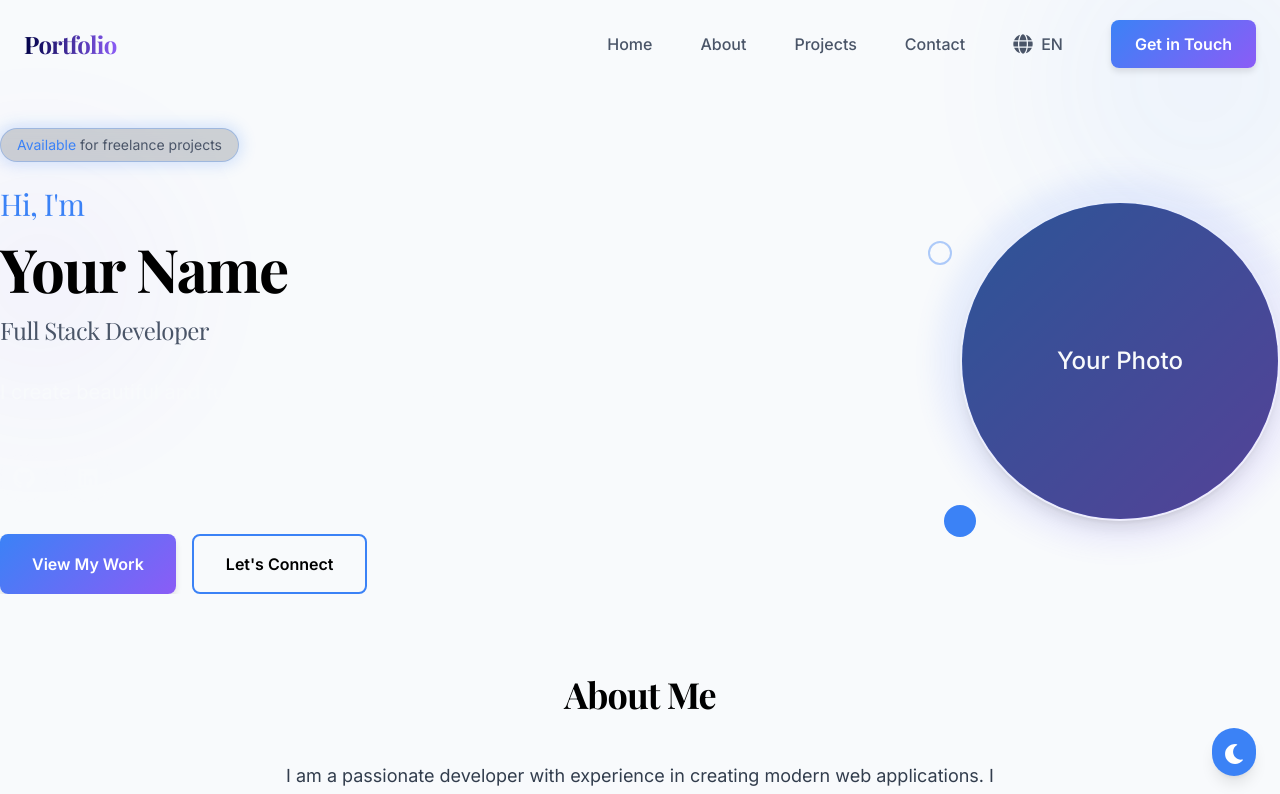
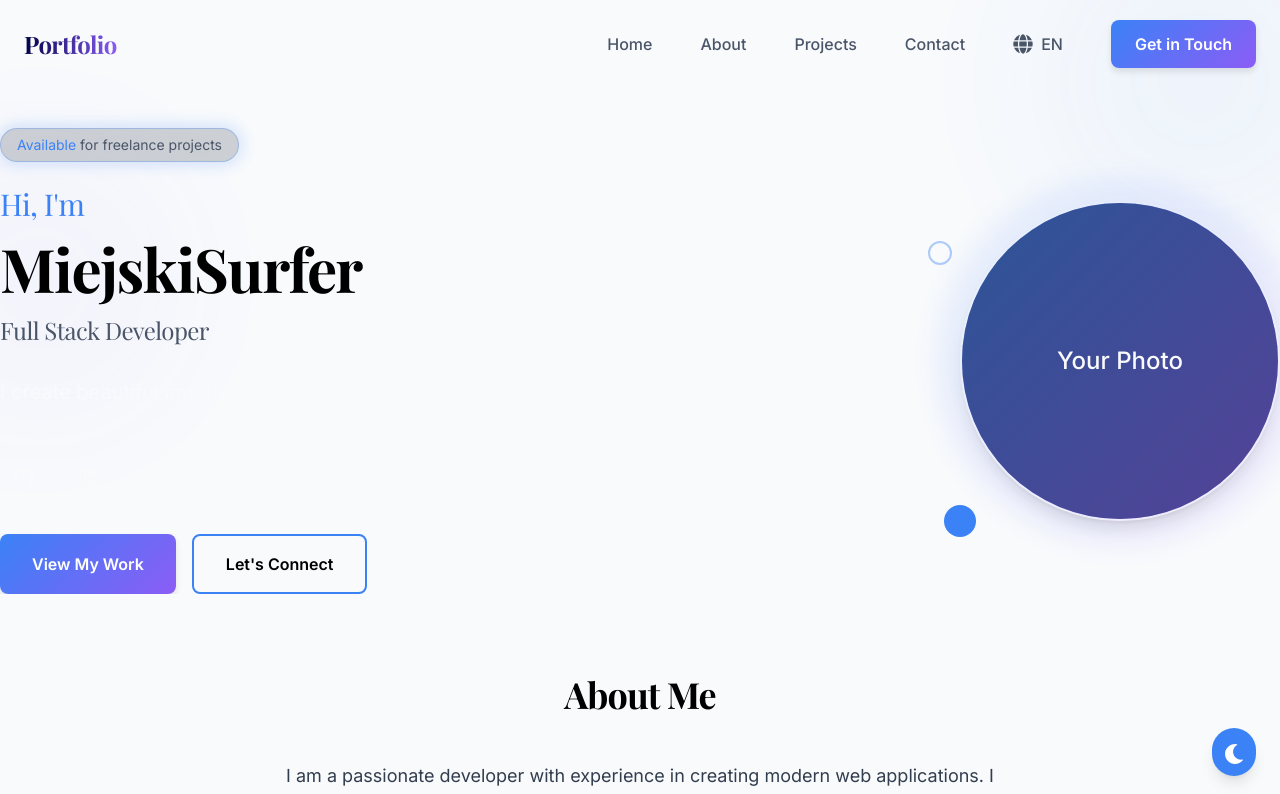
Before and after one commit to xsmartbartx/Portfolio-Online, a React (Create React App) app: page / in a window 1280 px wide. Shown: the top 794 px of the page. Built offline with nearby package versions, Linux system fonts and the light colour scheme.

Commit message:
Update index.ts

```diff
--- a/src/translations/index.ts
+++ b/src/translations/index.ts
@@ -9,7 +9,7 @@ export const translations = {
     },
     hero: {
       greeting: 'Hi, I\'m',
-      name: 'Your Name',
+      name: 'MiejskiSurfer',
       role: 'Full Stack Developer',
       description: 'I create beautiful and functional web applications',
       cta: 'View My Work'
@@ -47,7 +47,7 @@ export const translations = {
     },
     hero: {
       greeting: 'Cześć, jestem',
-      name: 'Twoje Imię',
+      name: 'MiejskiSurfer',
       role: 'Full Stack Developer',
       description: 'Tworzę piękne i funkcjonalne aplikacje internetowe',
       cta: 'Zobacz moje prace'
```
